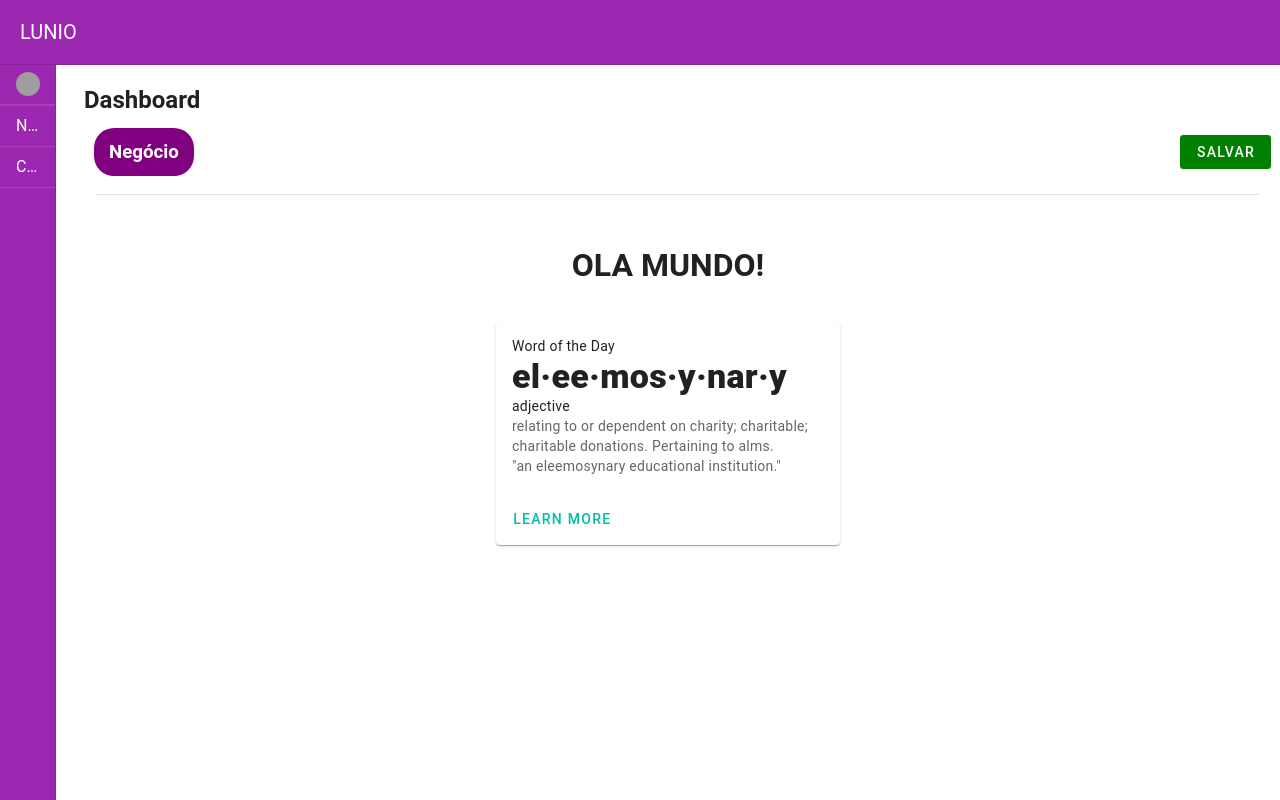
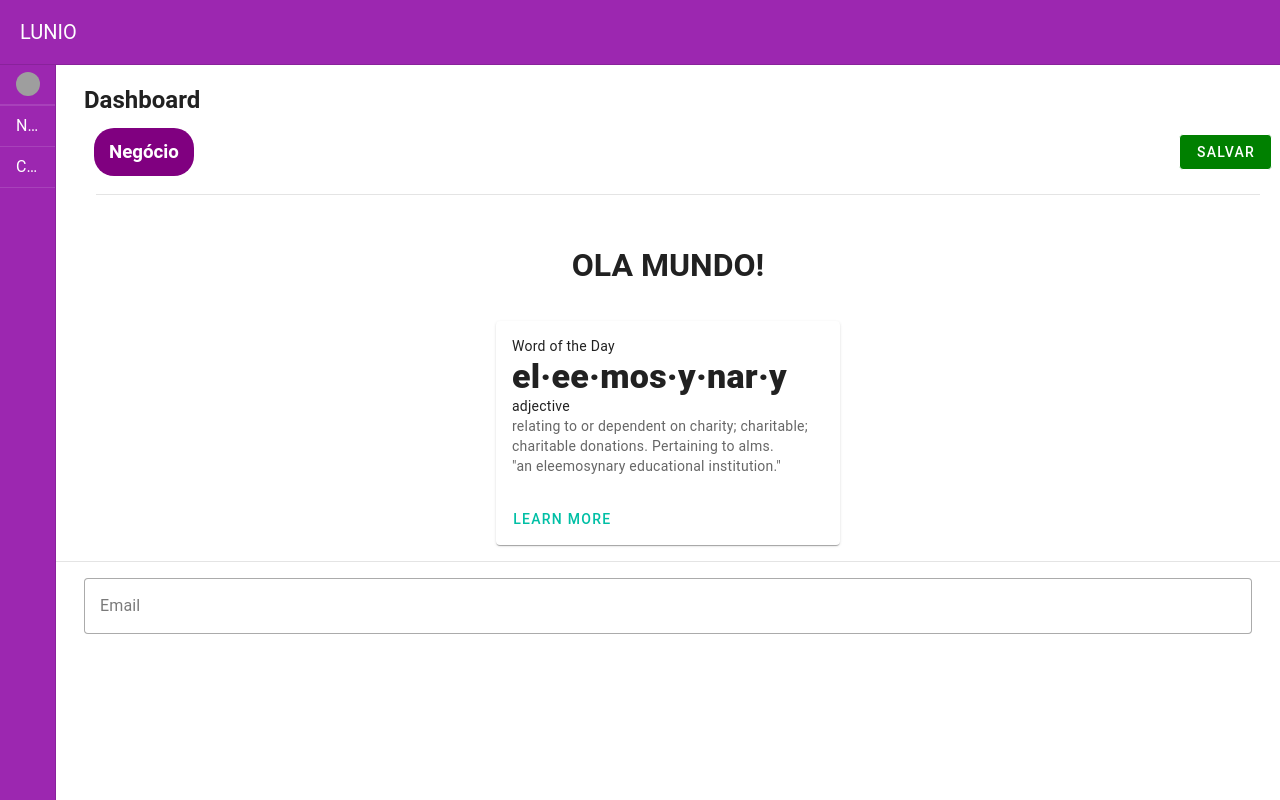
Before and after one commit to tolentino15/Vuetify, a Vue app in the folder Projeto-vuetify/: page / in a window 1280 px wide. Built offline with nearby package versions, Linux system fonts and the light colour scheme; grey boxes are pictures that could not be loaded.

Commit message:
Input (Forms)

```diff
--- a/Projeto-vuetify/src/components/HelloWorld.vue
+++ b/Projeto-vuetify/src/components/HelloWorld.vue
@@ -61,6 +61,23 @@
       </v-card>
     </div>
   </v-container>
+
+  <v-divider></v-divider>
+
+  <v-container>
+    <v-input>
+      <v-text-field
+        label="Email"
+        placeholder="xxxxx@gmail.com"
+        variant="outlined"
+        clearable
+      >
+
+    </v-text-field>
+    </v-input>
+  </v-container>
+
+
 </template>
 
 <script>
```
